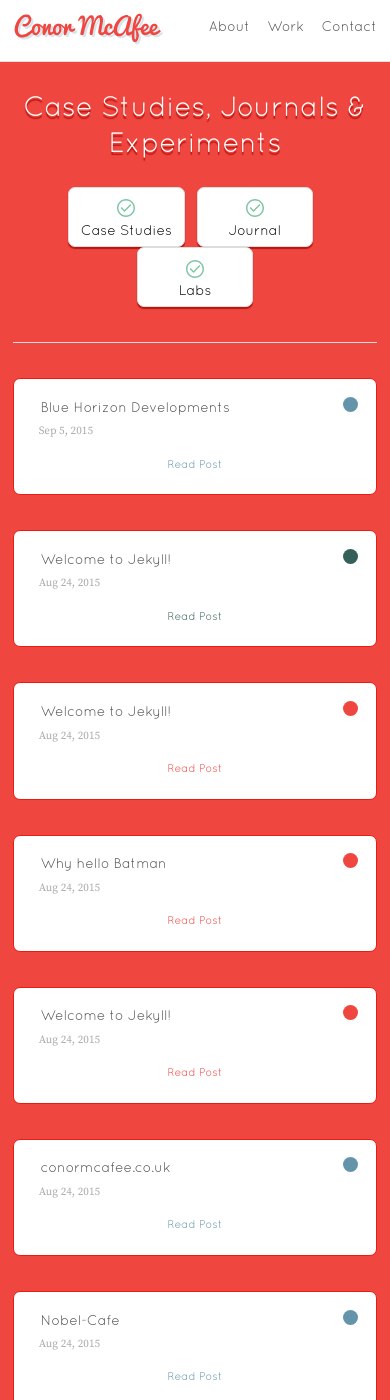
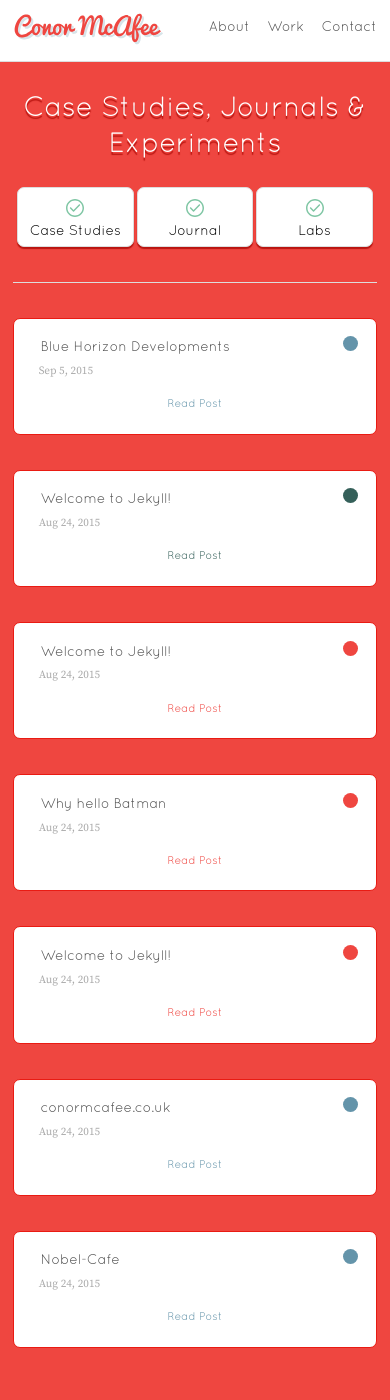
Before and after one commit to conormcafee/conormcafee.github.io, a Jekyll site: the page built from work/index.html, in a window 390 px wide and 1400 px high. Built offline with Jekyll 4.4.1, drawn with Linux system fonts in a browser that asks for light colours.

Commit message:
Mobile Styling
Mobile styling tweaked

```diff
--- a/_sass/_filters.scss
+++ b/_sass/_filters.scss
@@ -29,8 +29,10 @@
 	}
 }
 
-.filter-list__item:not(:last-child) {
-	margin-right: em(10);
+@media only screen and (min-width: 667px) {
+	.filter-list__item:not(:last-child) {
+		margin-right: em(10);
+	}
 }
 
 .filter-list__item.js-active:before,
```
